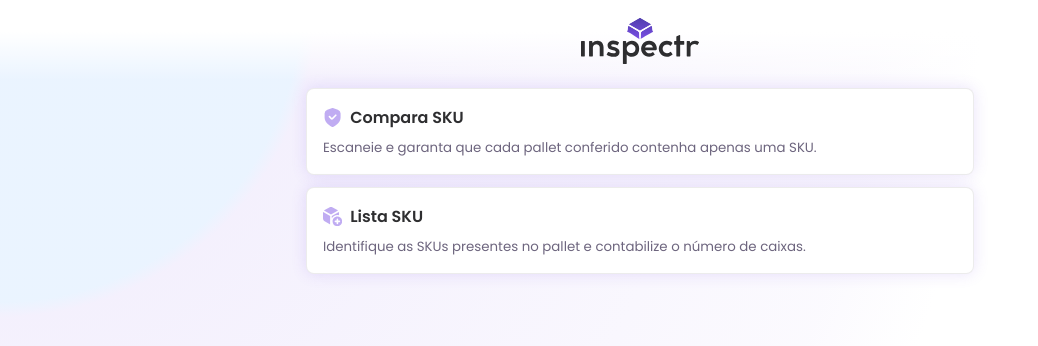
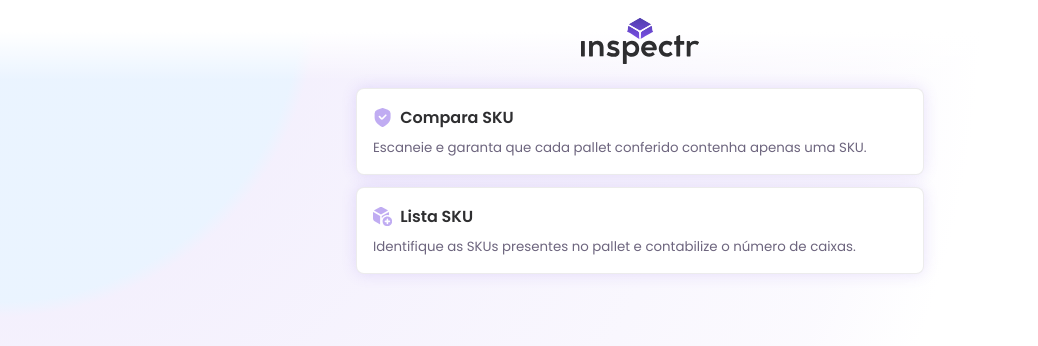
Before and after one commit to wduos/inspectr-react, a React (Vite) app: page / in a window 1280 px wide. Shown: the top 346 px of the page, without its empty margins (0-1038 px from the left). Built offline with nearby package versions, Linux system fonts and the light colour scheme.

Commit message:
updated UI

```diff
--- a/src/App.jsx
+++ b/src/App.jsx
@@ -1,6 +1,8 @@
 import { Routes, Route } from "react-router-dom";
 import Home from "./pages/Home/Home";
 import NotFound from "./pages/NotFound/NotFound";
+import CompareSKU from "./pages/CompareSKU/CompareSKU";
+import ListSKU from "./pages/ListSKU/ListSKU";
 
 export default function App() {
   return (
@@ -8,6 +10,8 @@ export default function App() {
       <Routes>
         <Route path="*" element={<NotFound />} />
         <Route path="/" element={<Home />} />
+        <Route path="/compare-sku" element={<CompareSKU />} />
+        <Route path="/list-sku" element={<ListSKU />} />
       </Routes>
     </>
   );
--- a/src/components/HomeButton/HomeButton.css
+++ b/src/components/HomeButton/HomeButton.css
@@ -1,3 +1,32 @@
 .HomeButton {
+  display: flex;
+  flex-direction: column;
+  align-items: flex-start;
+  gap: 0.5rem;
+  width: 100%;
+  padding: 1rem;
+  border: solid 1px rgba(0, 0, 0, 0.075);
+  border-radius: 0.5rem;
+  background-color: white;
+  font-size: 1rem;
+  font-weight: 700;
+  font-family: "Poppins", sans-serif;
+  text-align: left;
+  color: var(--dark);
+  box-shadow: 0px 0px 15px var(--accent-opaque);
+  user-select: none;
   text-decoration: none;
 }
+.HomeButton > div {
+  display: flex;
+  align-items: center;
+  gap: 0.5rem;
+}
+.HomeButton svg {
+  height: 1.2rem;
+  fill: var(--accent-opaque-1);
+}
+.HomeButton small {
+  font-weight: 400;
+  color: var(--dim);
+}
--- a/src/index.css
+++ b/src/index.css
@@ -133,6 +133,6 @@ body {
 }
 .link {
   text-decoration: none;
-  font-weight: 600;
+  font-weight: 700;
   color: var(--accent);
 }
--- /dev/null
+++ b/src/pages/CompareSKU/CompareSKU.jsx
@@ -0,0 +1,9 @@
+import "./CompareSKU.css";
+
+export default function CompareSKU() {
+  return (
+    <>
+      <h1>CompareSKU</h1>
+    </>
+  );
+}
--- a/src/pages/Home/Home.css
+++ b/src/pages/Home/Home.css
@@ -23,38 +23,7 @@
   align-items: center;
   gap: 0.75rem;
   width: 100%;
-  max-width: 700px;
+  max-width: 600px;
   margin: 0 auto;
   padding: 0.5rem 1rem 1rem 1rem;
 }
-.HomeButton {
-  display: flex;
-  flex-direction: column;
-  align-items: flex-start;
-  gap: 0.5rem;
-  width: 100%;
-  padding: 1rem;
-  border: solid 1px rgba(0, 0, 0, 0.075);
-  border-radius: 0.5rem;
-  background-color: white;
-  font-size: 1rem;
-  font-weight: 700;
-  font-family: "Poppins", sans-serif;
-  text-align: left;
-  color: var(--dark);
-  box-shadow: 0px 0px 15px var(--accent-opaque);
-  user-select: none;
-}
-.HomeButton > div {
-  display: flex;
-  align-items: center;
-  gap: 0.5rem;
-}
-.HomeButton svg {
-  height: 1.2rem;
-  fill: var(--accent-opaque-1);
-}
-.HomeButton small {
-  font-weight: 400;
-  color: var(--dim);
-}
--- /dev/null
+++ b/src/pages/ListSKU/ListSKU.jsx
@@ -0,0 +1,9 @@
+import "./ListSKU.css";
+
+export default function ListSKU() {
+  return (
+    <>
+      <h1>ListSKU</h1>
+    </>
+  );
+}
```
Also changed, not shown: src/pages/CompareSKU/CompareSKU.css (added), src/pages/ListSKU/ListSKU.css (added).
